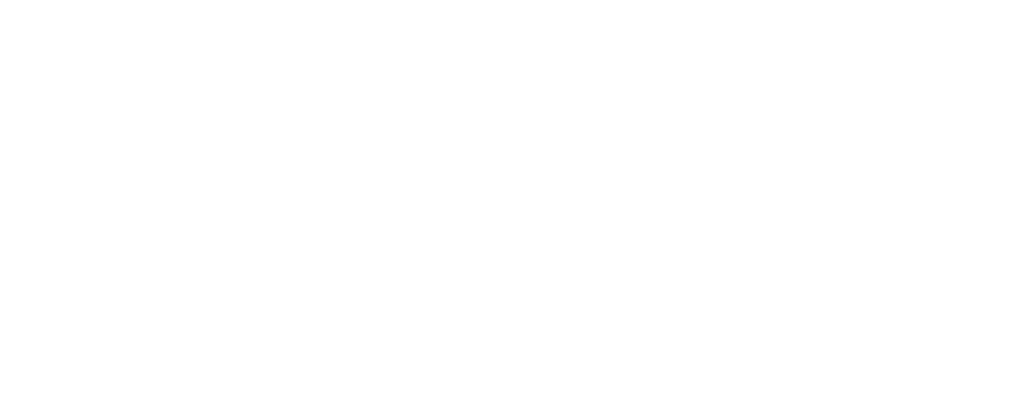
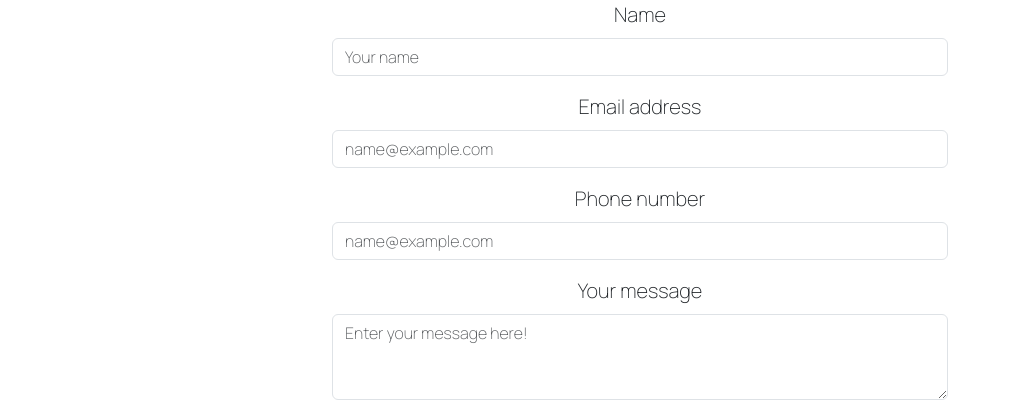
Before and after one commit to complexrobotworks/complexrobot, a plain HTML site: page v2.0/contact.html in a window 1280 px wide. Shown: the top 413 px of the page, without its empty margins (0-1011 px from the left). Drawn offline with nearby package versions, Linux system fonts and the light colour scheme; a web font is replaced by a local one.

Commit message:
VERY rough contact form and some index cleanup

```diff
--- a/v2.0/contact.html
+++ b/v2.0/contact.html
@@ -29,6 +29,35 @@
     </head>
 
     <body>
+        <!-- Form and container -->
+        <div class="container-fluid">
+            <div class="row justify-content-center text-center">
+                <div class="col-lg-6">
+                    <form>
+                        <div class="mb-3">
+                            <label for="exampleFormControlInput1" class="form-label">Name</label>
+                            <input type="email" class="form-control" id="exampleFormControlInput1" placeholder="Your name">
+                        </div>
+                        <div class="mb-3">
+                            <label for="exampleFormControlInput1" class="form-label">Email address</label>
+                            <input type="email" class="form-control" id="exampleFormControlInput1" placeholder="name@example.com">
+                        </div>
+                        <div class="mb-3">
+                            <label for="exampleFormControlInput1" class="form-label">Phone number</label>
+                            <input type="email" class="form-control" id="exampleFormControlInput1" placeholder="name@example.com">
+                        </div>
+                        <div class="mb-3">
+                            <label for="exampleFormControlTextarea1" class="form-label">Your message</label>
+                            <textarea class="form-control" id="exampleFormControlTextarea1" rows="3" placeholder="Enter your message here!"></textarea>
+                        </div>
+                        <button type="submit" class="btn btn-primary">Submit</button>
+                    </form>
+                </div>
+            </div>
+        </div>
+        <!-- End Form and container -->
 
+        <i class="bi bi-facebook"></i>
+        <i class="bi bi-messenger"></i>
     </body>
 </html>
```
Also changed, not shown: v2.0/index.html (+0 -4 lines).
